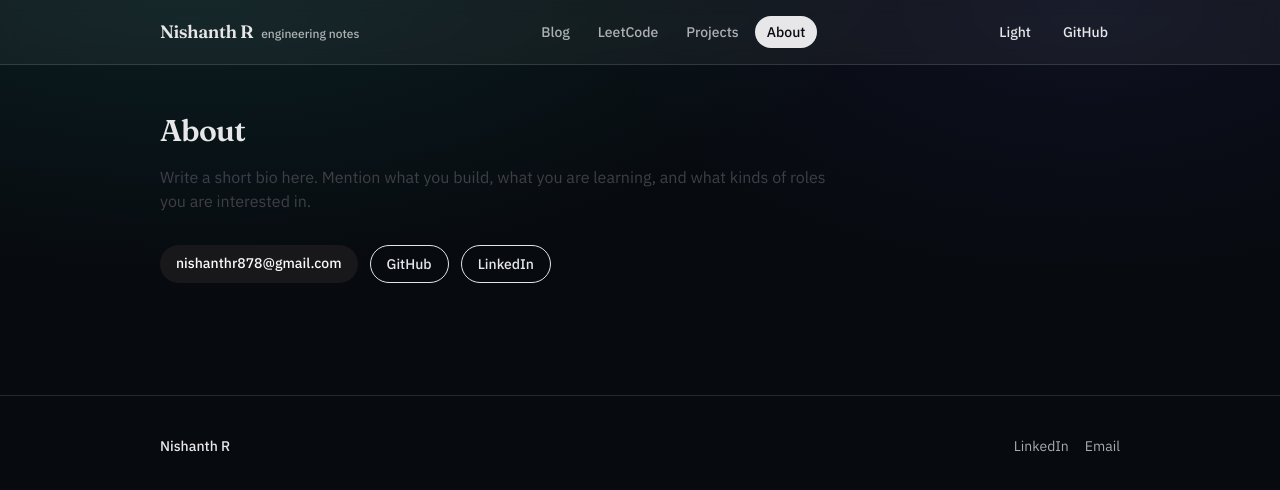
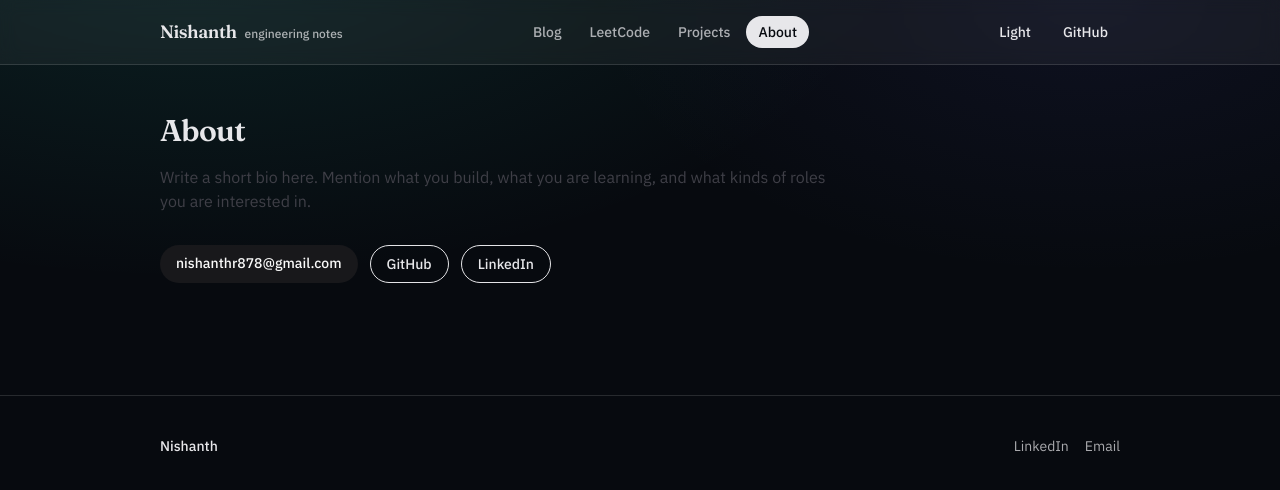
Before and after one commit to nishanthr878/PersonalBlogAndNotes, a Next.js app in the folder web/: page /about in a window 1280 px wide. Shown: the top 490 px of the page. Built offline with nearby package versions, Linux system fonts and the light colour scheme.

Commit message:
updated name

```diff
--- a/web/src/app/layout.tsx
+++ b/web/src/app/layout.tsx
@@ -10,8 +10,8 @@ const monoFont = IBM_Plex_Mono({ subsets: ['latin'], variable: '--font-code', we
 
 export const metadata: Metadata = {
   title: {
-    default: 'Nishanth R',
-    template: '%s | Nishanth R',
+    default: 'Nishanth',
+    template: '%s | Nishanth',
   },
   description: 'Personal tech blog, LeetCode logs, and projects.',
 }
--- a/web/src/components/Footer.tsx
+++ b/web/src/components/Footer.tsx
@@ -6,7 +6,7 @@ export function Footer() {
       <Container>
         <div className="flex flex-col gap-3 text-sm text-[color:var(--muted)] sm:flex-row sm:items-center sm:justify-between">
           <p>
-            <span className="font-medium text-[color:var(--fg)]">Nishanth R</span>
+            <span className="font-medium text-[color:var(--fg)]">Nishanth</span>
           </p>
           <div className="flex gap-4">
             <a className="hover:text-[color:var(--fg)]" href="https://www.linkedin.com/in/nishanthr79/" target="_blank" rel="noreferrer">
--- a/web/src/components/Header.tsx
+++ b/web/src/components/Header.tsx
@@ -33,7 +33,7 @@ export function Header() {
       <Container>
         <div className="flex h-16 items-center justify-between">
           <Link href="/" className="flex items-baseline gap-2">
-            <span className="font-display text-lg tracking-tight">Nishanth R</span>
+            <span className="font-display text-lg tracking-tight">Nishanth</span>
             <span className="text-xs font-medium text-[color:var(--muted)]">engineering notes</span>
           </Link>
 
```
